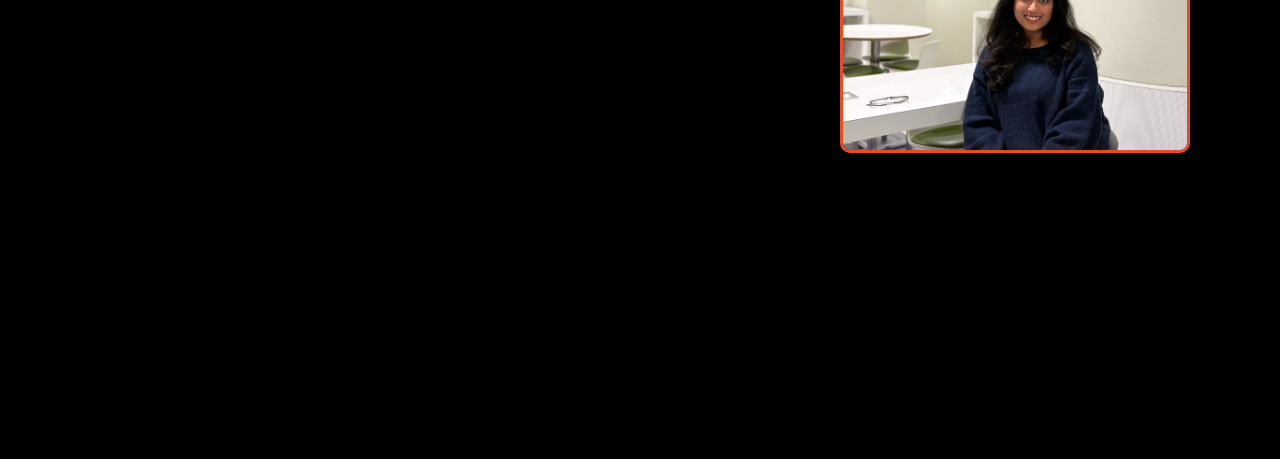
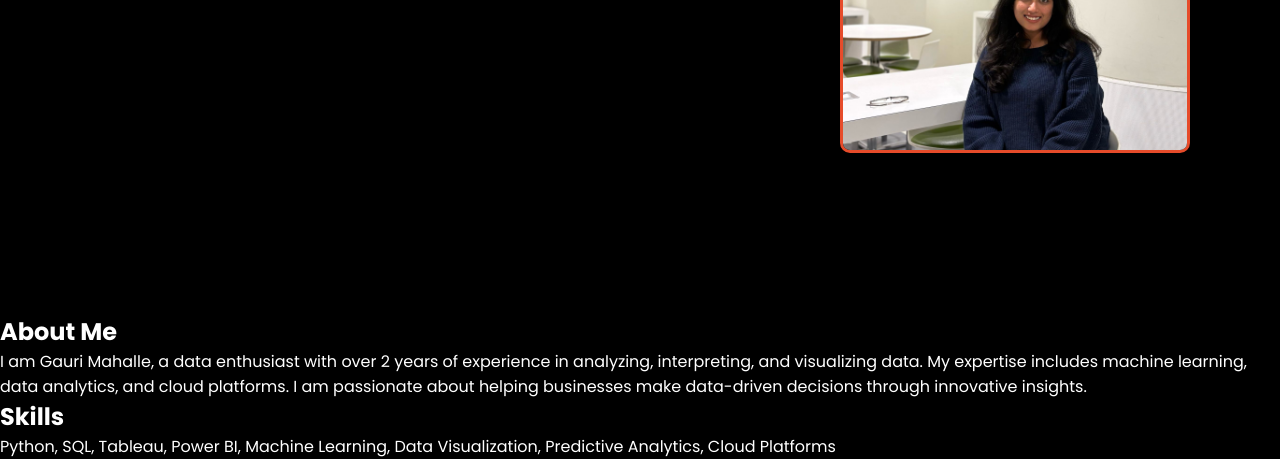
Before and after one commit to Gaurimahalle/gaurimahalle, a plain HTML site: page index.html in a window 1280 px wide. Shown: the part 486-945 px from the top of the page. Before the commit the page ends 800 px from the top, so only its background shows below. Drawn offline with Linux system fonts and the light colour scheme.

Commit message:
index.html

```diff
--- a/index.html
+++ b/index.html
@@ -10,6 +10,13 @@
 
     <!-- Google Fonts for better typography (Optional) -->
     <link href="https://fonts.googleapis.com/css2?family=Poppins:wght@400;600;700&display=swap" rel="stylesheet">
+
+    <!-- Add smooth scroll to the entire page -->
+    <style>
+        html {
+            scroll-behavior: smooth;
+        }
+    </style>
 </head>
 <body>
 
@@ -18,8 +25,8 @@
         <nav>
             <div class="logo">Gauri Mahalle</div>
             <ul>
-                <li><a href="#">About Me</a></li>
-                <li><a href="#">Skills</a></li>
+                <li><a href="#about">About Me</a></li>
+                <li><a href="#skills">Skills</a></li>
                 <li><a href="#">Resume</a></li>
                 <li><a href="#" class="contact-btn">Contact Me</a></li>
             </ul>
@@ -39,5 +46,21 @@
         </div>
     </section>
 
+    <!-- About Me Section -->
+    <section id="about" class="about-section">
+        <h2>About Me</h2>
+        <p>
+            I am Gauri Mahalle, a data enthusiast with over 2 years of experience in analyzing, interpreting, and visualizing data.
+            My expertise includes machine learning, data analytics, and cloud platforms. I am passionate about helping businesses
+            make data-driven decisions through innovative insights.
+        </p>
+    </section>
+
+    <!-- Skills Section -->
+    <section id="skills" class="skills-section">
+        <h2>Skills</h2>
+        <p>Python, SQL, Tableau, Power BI, Machine Learning, Data Visualization, Predictive Analytics, Cloud Platforms</p>
+    </section>
+
 </body>
 </html>
```
